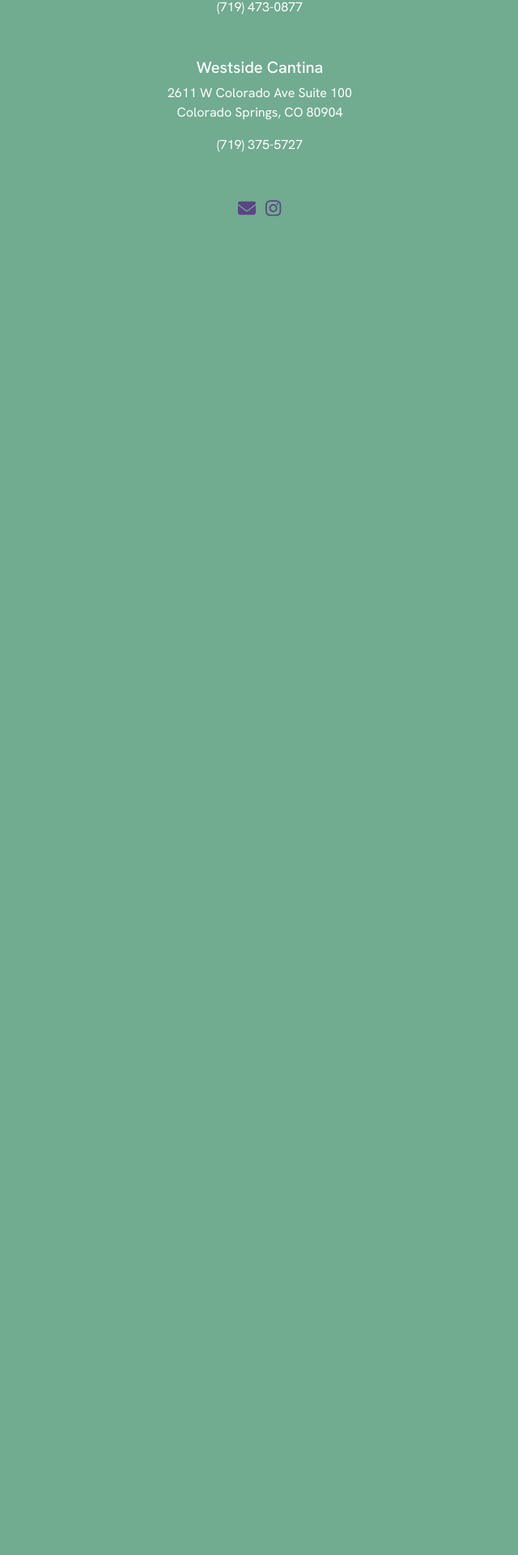
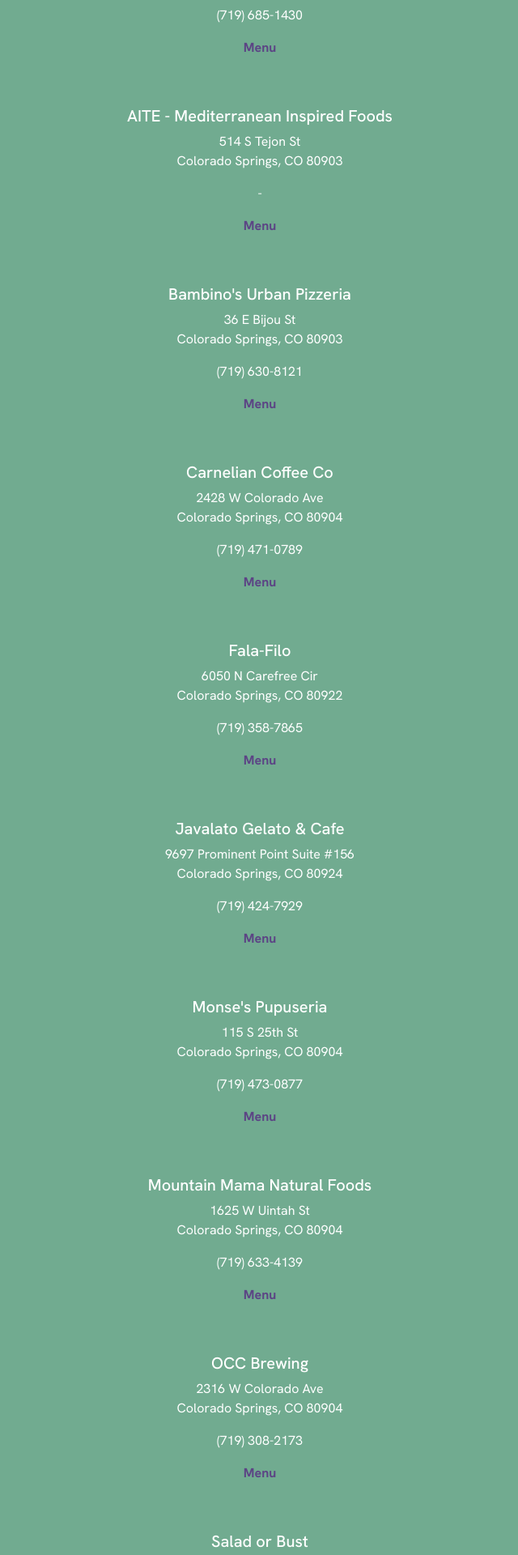
Before and after one commit to eliseraney/719-vegan-finds, a React (Create React App) app: page /VeganFriendly in a window 1280 px wide. Shown: the part 329-2249 px from the top of the page at 81% size, without its empty margins (319-959 px from the left). Before the commit the page ends 800 px from the top, so only its background shows below. Built offline with nearby package versions, Linux system fonts and the light colour scheme.

Commit message:
Added restaurants

```diff
--- a/src/App.css
+++ b/src/App.css
@@ -20,3 +20,9 @@
   font-weight: 700;
   letter-spacing: 5px;
 }
+
+h3 {
+  text-align: center;
+  text-decoration: underline;
+  font-size: 26px;
+}
--- a/src/Restaurant.css
+++ b/src/Restaurant.css
@@ -1,4 +1,9 @@
 .Restaurant section {
   text-align: center;
-  margin-top: 50px;
+  margin-top: 60px;
 }
+
+.Restaurant a {
+  color: var(--primary-color);
+  font-weight: bold;
+}
--- a/src/Restaurant.jsx
+++ b/src/Restaurant.jsx
@@ -12,6 +12,11 @@
           {props.cityZip}
         </p>
         <p>{props.phoneNumber}</p>
+        <p>
+          <a href={props.menuLink} target="_blank" rel="noreferrer">
+            Menu
+          </a>
+        </p>
       </section>
     </div>
   );
--- a/src/pages/Events.jsx
+++ b/src/pages/Events.jsx
@@ -5,6 +5,15 @@
   return (
     <div className="Events">
       <h1>Events</h1>
+      <iframe
+        src="https://calendar.google.com/calendar/embed?height=600&wkst=1&bgcolor=%23B39DDB&ctz=America%2FDenver&showCalendars=0&title=Colorado%20Springs%20Vegan%20Events&src=NzE5dmVnYW5maW5kc0BnbWFpbC5jb20&color=%23039BE5"
+        style={`border-width:0`}
+        width="800"
+        height="600"
+        frameborder="0"
+        scrolling="no"
+        title="Colorado Springs Vegan Events"
+      ></iframe>
       <Footer />
     </div>
   );
--- a/src/pages/Vegan.jsx
+++ b/src/pages/Vegan.jsx
@@ -11,18 +11,28 @@
         street="1791 S 8th St, Colorado Springs"
         cityZip="Colorado Springs, CO 80905"
         phoneNumber="(719) 434-3864"
+        menuLink="https://www.burrowingowllounge.com/"
       />
       <Restaurant
         restaurantName="Fern's Diner & Drinkery"
         street="4645 Fountain Ave"
         cityZip="Cascade, CO 80809"
         phoneNumber="(719) 424-7667"
+        menuLink="https://www.fernsdiner.com/food"
       />
       <Restaurant
         restaurantName="Santana's Vegan Grill"
         street="3220 Austin Bluffs Pkwy"
         cityZip="Colorado Springs, CO 80918"
         phoneNumber="(719) 694-9331"
+        menuLink="https://santanasvegangrill.com/"
+      />
+      <Restaurant
+        restaurantName="Wildflour Bakehouse"
+        street="Delivery"
+        cityZip="Only"
+        phoneNumber="-"
+        menuLink="https://wildflour-bakehouse.com/"
       />
       <Footer />
     </div>
--- a/src/pages/VeganFriendly.jsx
+++ b/src/pages/VeganFriendly.jsx
@@ -7,16 +7,130 @@
     <div className="VeganFriendly">
       <h1>Vegan-Friendly</h1>
       <Restaurant
+        restaurantName="Adam's Mountain Cafe"
+        street="26 Manitou Ave"
+        cityZip="Manitou Springs, CO 80829"
+        phoneNumber="(719) 685-1430"
+        menuLink="https://adamsmountaincafe.com/menu/"
+      />
+      <Restaurant
+        restaurantName="AITE - Mediterranean Inspired Foods"
+        street="514 S Tejon St"
+        cityZip="Colorado Springs, CO 80903"
+        phoneNumber="-"
+        menuLink="https://www.coatiuprise.com/_files/ugd/b622b5_b266346cd3da444088892fbc79ee6df6.pdf"
+      />
+      <Restaurant
+        restaurantName="Bambino's Urban Pizzeria"
+        street="36 E Bijou St"
+        cityZip="Colorado Springs, CO 80903"
+        phoneNumber="(719) 630-8121"
+        menuLink="https://bambinosurbanpizzeria.com/menu/"
+      />
+      <Restaurant
+        restaurantName="Carnelian Coffee Co"
+        street="2428 W Colorado Ave"
+        cityZip="Colorado Springs, CO 80904"
+        phoneNumber="(719) 471-0789"
+        menuLink="https://www.carneliancoffeeco.com/"
+      />
+      <Restaurant
+        restaurantName="Fala-Filo"
+        street="6050 N Carefree Cir"
+        cityZip="Colorado Springs, CO 80922"
+        phoneNumber="(719) 358-7865"
+        menuLink="https://www.fala-filo.com/menu"
+      />
+      <Restaurant
+        restaurantName="Javalato Gelato & Cafe"
+        street="9697 Prominent Point Suite #156"
+        cityZip="Colorado Springs, CO 80924"
+        phoneNumber="(719) 424-7929"
+        menuLink="https://www.javalato-coffee-gelato.com/menu/"
+      />
+      <Restaurant
         restaurantName="Monse's Pupuseria"
         street="115 S 25th St"
         cityZip="Colorado Springs, CO 80904"
         phoneNumber="(719) 473-0877"
+        menuLink="https://www.monsestasteofelsalvador.online/new-page-4"
+      />
+      <Restaurant
+        restaurantName="Mountain Mama Natural Foods"
+        street="1625 W Uintah St"
+        cityZip="Colorado Springs, CO 80904"
+        phoneNumber="(719) 633-4139"
+        menuLink="http://www.mountainmamanaturalfoods.com/menu"
+      />
+      <Restaurant
+        restaurantName="OCC Brewing"
+        street="2316 W Colorado Ave"
+        cityZip="Colorado Springs, CO 80904"
+        phoneNumber="(719) 308-2173"
+        menuLink="https://occbrewing.com/menu/"
+      />
+      <Restaurant
+        restaurantName="Salad or Bust"
+        street="1604 S Cascade Ave"
+        cityZip="Colorado Springs, CO 80905"
+        phoneNumber="(719) 368-6117"
+        menuLink="https://saladorbust.com/ivywild-1"
+      />
+      <Restaurant
+        restaurantName="Salad or Bust Downtown"
+        street="8 E Bijou St"
+        cityZip="Colorado Springs, CO 80903"
+        phoneNumber="(719) 434-2313"
+        menuLink="https://saladorbust.com/ivywild-1"
+      />
+      <Restaurant
+        restaurantName="Sherpa Garden Restaurant & Bar"
+        street="1005 W Colorado Ave"
+        cityZip="Colorado Springs, CO 80904"
+        phoneNumber="(719) 896-5577"
+        menuLink="https://sherpagarden.com/menu/"
+      />
+      <Restaurant
+        restaurantName="Sivar"
+        street="315 E Pikes Peak Ave Suite 100"
+        cityZip="Colorado Springs, CO 80903"
+        phoneNumber="(719) 425-5912"
+        menuLink="https://static1.squarespace.com/static/63e0f0ff0f77977521804d89/t/63ed72b0b79cfa0e18d998e5/1676505776963/The+Well_Vertical+Menus_Sivar_V3.pdf"
+      />
+      <Restaurant
+        restaurantName="Thai Mint Restaurant"
+        street="1725 Briargate Blvd"
+        cityZip="Colorado Springs, CO 80920"
+        phoneNumber="(719) 598-7843"
+        menuLink="https://thaimintco.smiledining.com//?2023020201"
+      />
+      <Restaurant
+        restaurantName="The Exchange On Tejon"
+        street="526 S Tejon St"
+        cityZip="Colorado Springs, CO 80903"
+        phoneNumber="(719) 635-0277"
+        menuLink="http://www.theexchangeontejon.com/menu.html"
+      />
+      <Restaurant
+        restaurantName="Tossed @ The Well"
+        street="315 E Pikes Peak Ave Suite 100"
+        cityZip="Colorado Springs, CO 80903"
+        phoneNumber="(719) 401-3726"
+        menuLink="https://static1.squarespace.com/static/63e0f0ff0f77977521804d89/t/63e103940ed01046f9ecf607/1675690912326/The+Well_Vertical+Menus_Tossed_V1.pdf"
+      />
+      <Restaurant
+        restaurantName="Urban Steam American Bistro"
+        street="1025 S Sierra Madre St"
+        cityZip="Colorado Springs, CO 80903"
+        phoneNumber="(719) 473-7832"
+        menuLink="https://www.urbansteam.com/our-menu"
       />
       <Restaurant
         restaurantName="Westside Cantina"
         street="2611 W Colorado Ave Suite 100"
         cityZip="Colorado Springs, CO 80904"
         phoneNumber="(719) 375-5727"
+        menuLink="https://www.westsidecantina.com/menu"
       />
       <Footer />
     </div>
```
